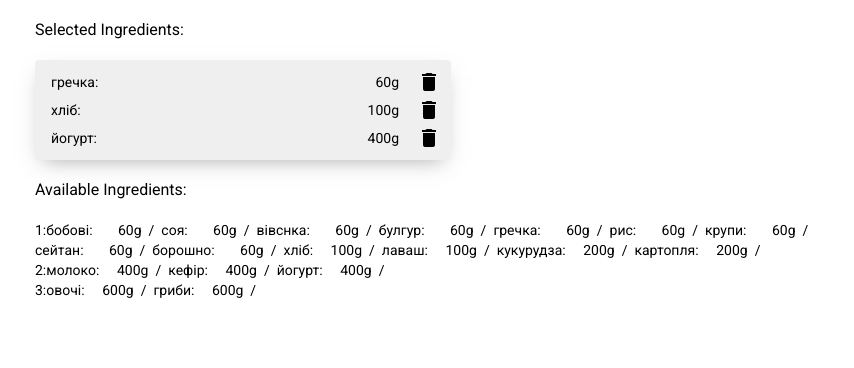
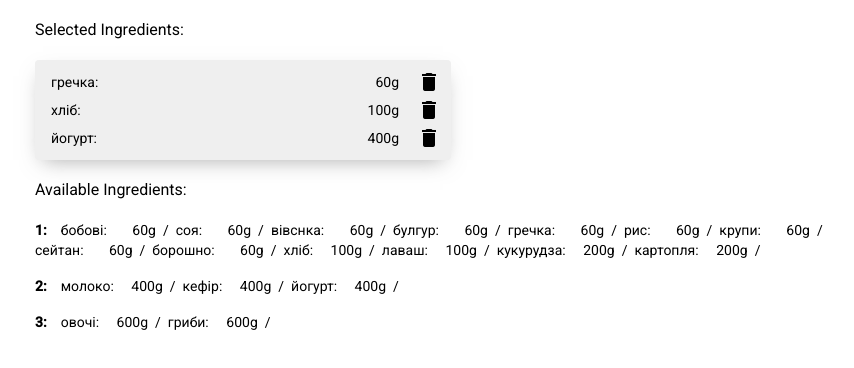
Before and after one commit to uaman89/ration-helper, an Angular app: page / in a window 1280 px wide. Shown: the top 368 px of the page, without its empty margins (205-1059 px from the left). Built offline with nearby package versions, Linux system fonts and the light colour scheme.

Commit message:
style: add styles to Available Ingredients block

```diff
--- a/src/app/modules/available-ingredients/available-ingredients.component.html
+++ b/src/app/modules/available-ingredients/available-ingredients.component.html
@@ -1,5 +1,9 @@
 <h3>Available Ingredients:</h3>
 
 <div *ngFor="let item of groupList">
-  <app-ingredients-group [label]="item.label" [group]="item.group"></app-ingredients-group>
+  <app-ingredients-group
+    [label]="item.label"
+    [group]="item.group"
+    class="group"
+  ></app-ingredients-group>
 </div>
--- a/src/app/modules/available-ingredients/available-ingredients.component.scss
+++ b/src/app/modules/available-ingredients/available-ingredients.component.scss
@@ -0,0 +1,7 @@
+:host {
+  display: block;
+}
+
+.group {
+  margin-bottom: 16px;
+}
--- a/src/app/modules/available-ingredients/components/ingredients-group/ingredients-group.component.html
+++ b/src/app/modules/available-ingredients/components/ingredients-group/ingredients-group.component.html
@@ -1,4 +1,7 @@
-<span *ngIf="label">{{label}}:</span>
+<span
+  *ngIf="label"
+  class="label"
+>{{ label }}:</span>
 
 <app-ingredient
   *ngFor="let item of group"
--- a/src/app/modules/available-ingredients/components/ingredients-group/ingredients-group.component.scss
+++ b/src/app/modules/available-ingredients/components/ingredients-group/ingredients-group.component.scss
@@ -1,6 +1,11 @@
 :host {
   display: flex;
   flex-wrap: wrap;
+}
+
+.label {
+  font-weight: bold;
+  margin-right: 1em;
 }
 
 .set-item {
```
Also changed, not shown: 1 other file (tests, documents, lock files or other folders).
